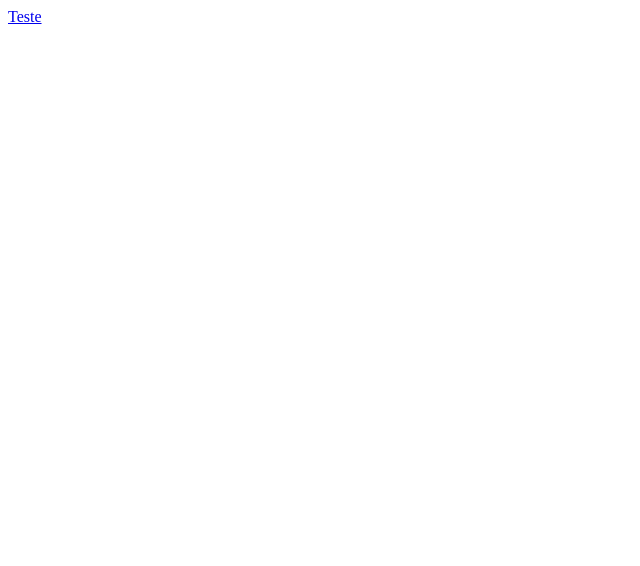
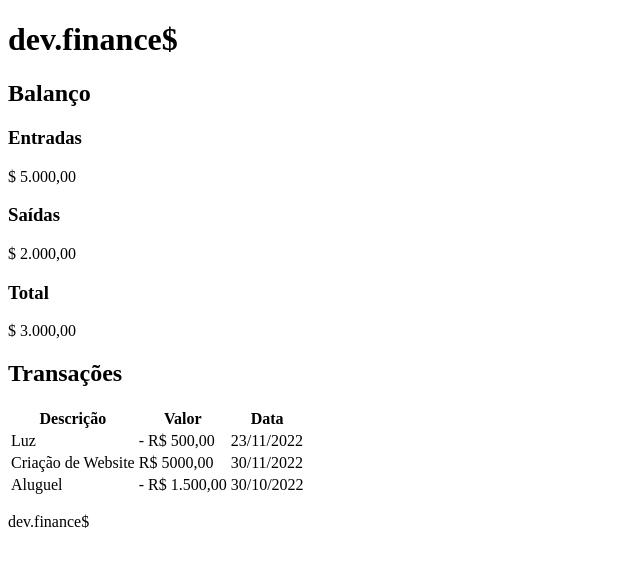
Before and after one commit to ademilsonpires/dev.finance, a plain HTML site: page index.html in a window 1280 px wide. Shown: the whole page, without its empty margins (0-640 px from the left). Drawn offline with Linux system fonts and the light colour scheme.

Commit message:
Estrutura html básica s/ formatação - Start Index v1

```diff
--- a/index.html
+++ b/index.html
@@ -1,12 +1,68 @@
 <!DOCTYPE html>
 <html lang="pt-br">
+
 <head>
     <meta charset="UTF-8">
     <meta http-equiv="X-UA-Compatible" content="IE=edge">
     <meta name="viewport" content="width=device-width, initial-scale=1.0">
     <title>dev.finance$</title>
 </head>
+
 <body>
-    <a href="#">Teste</a>
+    <header>
+        <h1 id="logo">dev.finance$</h1>
+    </header>
+    <main>
+        <section id="balance">
+            <h2>Balanço</h2>
+            <div class="card">
+                <h3>Entradas</h3>
+                <p>$ 5.000,00</p>
+            </div>
+            <div class="card">
+                <h3>Saídas</h3>
+                <p>$ 2.000,00</p>
+            </div>
+            <div class="card">
+                <h3>Total</h3>
+                <p>$ 3.000,00</p>
+            </div>
+        </section>
+        <section id="transaction">
+            <h2>Transações</h2>
+            <table id="data-table">
+                <thead>
+                    <tr>
+                        <th>Descrição</th>
+                        <th>Valor</th>
+                        <th>Data</th>
+                    </tr>
+                </thead>
+                <tbody>
+                    <tr>
+                        <td>Luz</td>
+                        <td>- R$ 500,00</td>
+                        <td>23/11/2022</td>
+                    </tr>
+                    <tr>
+                        <td>Criação de Website</td>
+                        <td>R$ 5000,00</td>
+                        <td>30/11/2022</td>
+                    </tr>
+                    <tr>
+                        <td>Aluguel</td>
+                        <td>- R$ 1.500,00</td>
+                        <td>30/10/2022</td>
+                    </tr>
+
+                </tbody>
+            </table>
+        </section>
+    </main>
+    <footer>
+        <p>dev.finance$</p>
+    </footer>
+
 </body>
+
 </html>
```
